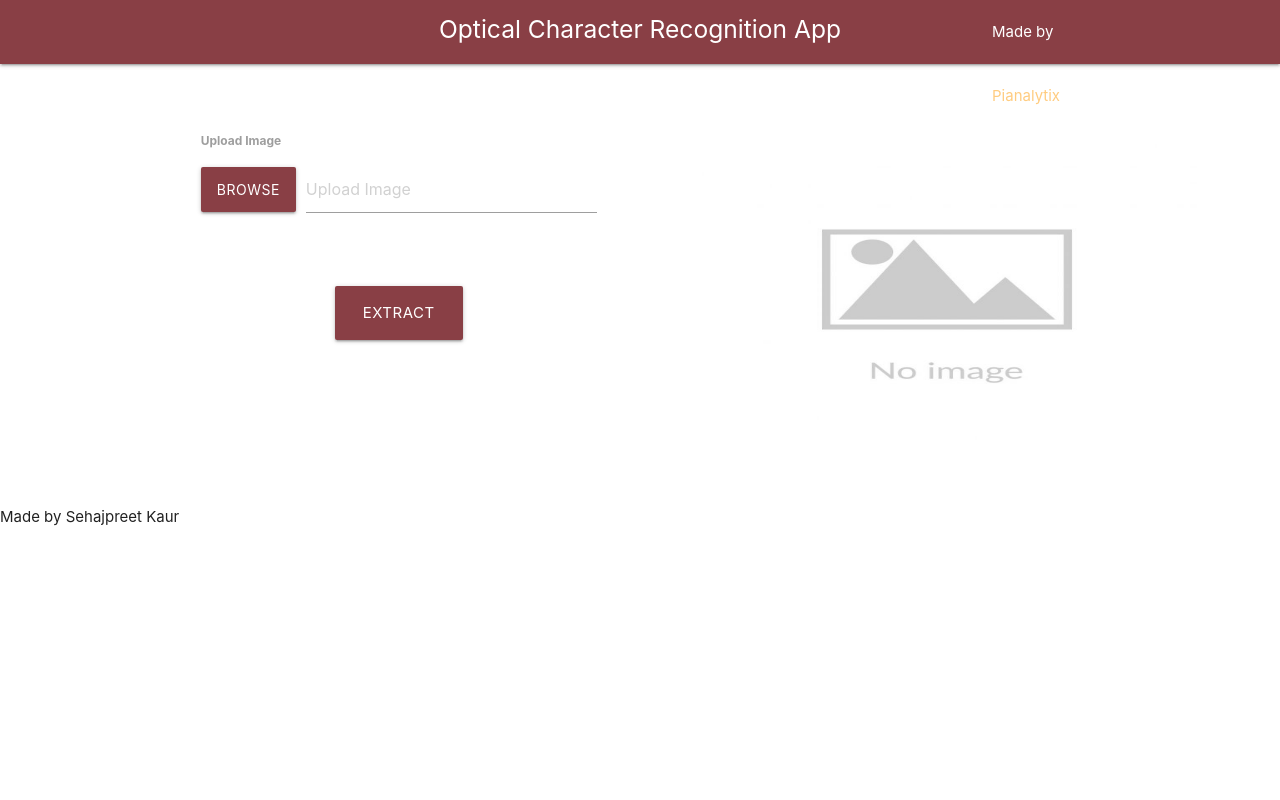
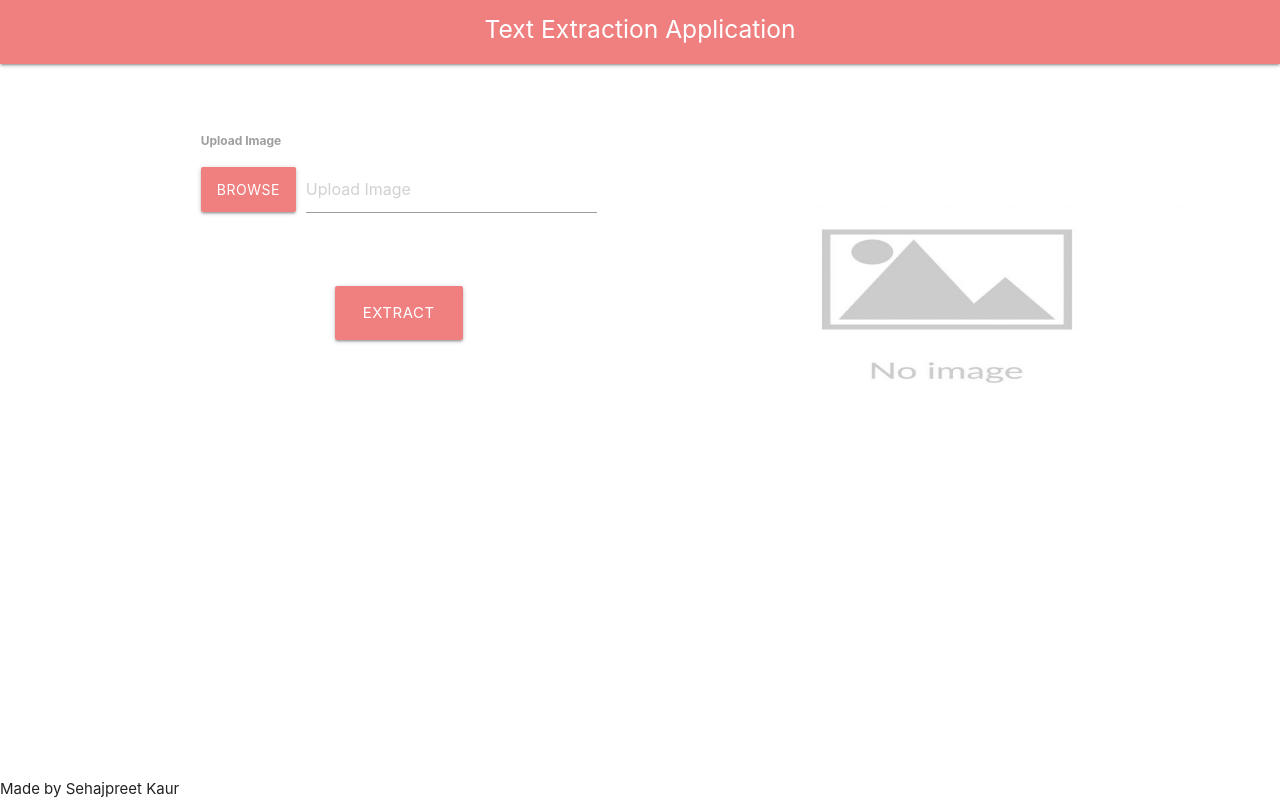
Before and after one commit to sehajmander12/TextExtraction, a Flask app: page / in a window 1280 px wide. Run offline with Flask 2, Linux system fonts and the light colour scheme; some libraries are stand-ins or nearby versions.

Commit message:
Update index.html

```diff
--- a/app/templates/index.html
+++ b/app/templates/index.html
@@ -19,12 +19,10 @@
 </head>
 
 <body>
-  <nav style="background-color: #893f45" class="lighten-1"  role="navigation" style="height: 100px">
+  <nav style="background-color: #F08080" class="lighten-1"  role="navigation" style="height: 100px">
     <div class="nav-wrapper container">
-      <a id="logo-container" class="brand-logo center"><h5>Optical Character Recognition App</h5></a>
-      <div style="margin-left: 800px">
-      	   Made by <a class="orange-text text-lighten-3">Pianalytix</a>
-      </div>
+      <a id="logo-container" class="brand-logo center"><h5>Text Extraction Application</h5></a>
+
     </div>
   </nav>
 
@@ -41,7 +39,7 @@
                   <div class="row">
                     <label for="first_name"><b>Upload Image</b></label><br>
                     <div class = "file-field input-field">
-                      <div class = "btn" style="background-color: #893f45">
+                      <div class = "btn" style="background-color: #F08080">
                         <span>Browse</span>
                         <input type = "file" name="image_upload" id="image_upload" />
                       </div>
@@ -52,7 +50,7 @@
                   </div>
 
                   <div class="row center" style="margin-top: 50px">
-                    <button id="submit" type="submit" class="btn btn-large" style="background-color: #893f45">Extract</button>
+                    <button id="submit" type="submit" class="btn btn-large" style="background-color: #F08080">Extract</button>
                   </div>
 
                   <div>
@@ -82,7 +80,7 @@
   </div>
   </div>
   <div>
-    <div style="align: center position: fixed; bottom: 0;">Made by Sehajpreet Kaur</div>
+    <div style="text-align: center; position: fixed; margin-top: 150px; bottom: 0;">Made by Sehajpreet Kaur</div>
   <!--  Scripts-->
   <script src="./static/js/materialize.js"></script>
   <script type="text/javascript">
```
